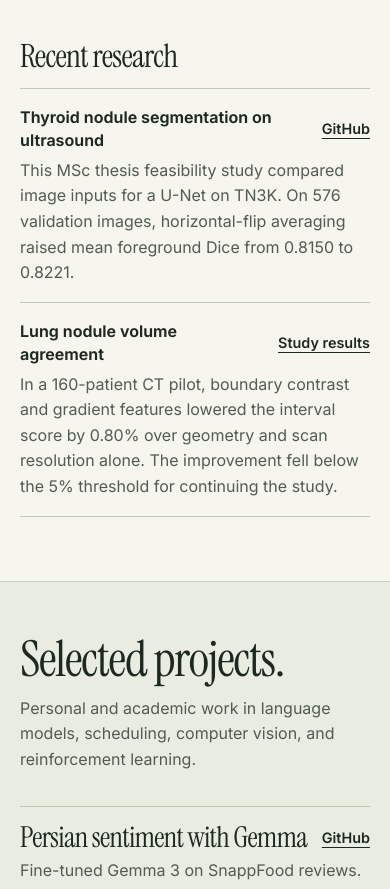
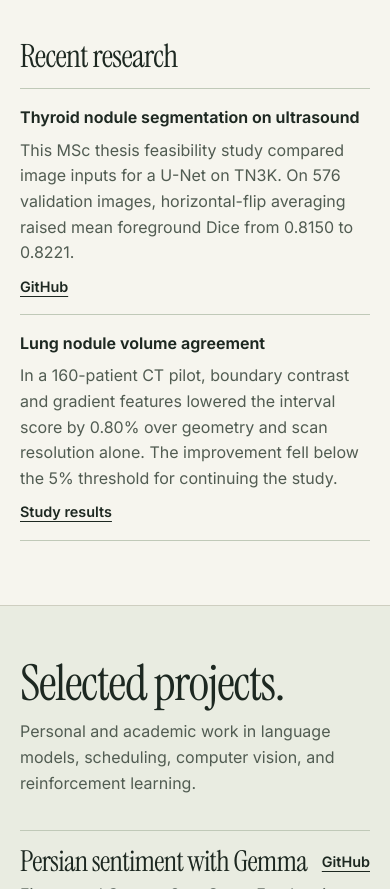
Before and after one commit to mehbakh82/mehbakh82.github.io, a plain HTML site: page index.html in a window 390 px wide. Shown: the part 3050-3939 px from the top of the page. Drawn offline with Linux system fonts and the light colour scheme.

Commit message:
Align the recent research row columns

```diff
--- a/styles.css
+++ b/styles.css
@@ -93,6 +93,8 @@ header nav a:hover,header nav a[aria-current=page]{color:var(--accent);text-deco
 .work-row p{color:var(--sub)}
 .research-updates{margin-top:clamp(2.5rem,5vw,4.5rem)}
 .research-updates .work-list{margin-top:1rem}
+.research-updates .work-row{grid-template-columns:minmax(0,1fr) minmax(0,1.6fr) 7.5rem}
+.research-updates .work-row>a{justify-self:end;text-align:right}
 .research-updates h4{margin:0;font-size:1rem;font-weight:650;line-height:1.45}
 .about{display:grid;grid-template-columns:minmax(0,.78fr) minmax(0,1.62fr);gap:clamp(2rem,5vw,5rem)}
 .about-profile{display:grid;grid-template-columns:minmax(0,.55fr) minmax(0,1.45fr);align-items:start;gap:clamp(1.15rem,2.7vw,2.45rem)}
@@ -175,6 +177,8 @@ header nav a:hover,header nav a[aria-current=page]{color:var(--accent);text-deco
  .card img{aspect-ratio:2}
  .work-row{grid-template-columns:1fr auto;gap:.35rem .85rem}
  .work-row p{grid-row:2;grid-column:1 / -1}
+ .research-updates .work-row{grid-template-columns:minmax(0,1fr);gap:.55rem}
+ .research-updates .work-row>a{justify-self:start;text-align:left}
  .about h2{max-width:none}
  .band .actions{align-items:start}
  .archive-row{grid-template-columns:1fr;gap:.25rem}
```
